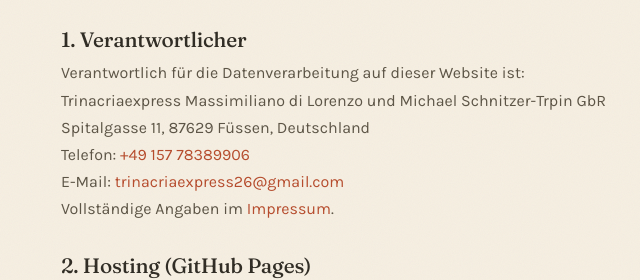
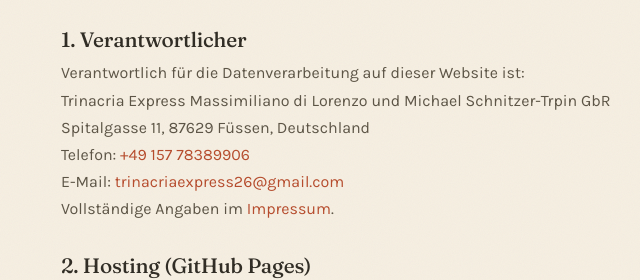
Before and after one commit to AbuElia81/trinacriaexpress1, a plain HTML site: page datenschutz.html in a window 1280 px wide. Shown: the part 370-650 px from the top of the page, 223-863 px from the left. Drawn offline with Linux system fonts and the light colour scheme.

Commit message:
Firmierung auseinandergeschrieben: Trinacria Express ... GbR
Im Impressum und bei "Verantwortlicher" in der Datenschutzerklaerung stand
"Trinacriaexpress"; nach Angabe des Nutzers wird der Name getrennt
geschrieben. Damit stimmt die Schreibweise jetzt auf allen Seiten ueberein.

Co-Authored-By: Claude Opus 5 <noreply@anthropic.com>

```diff
--- a/datenschutz.html
+++ b/datenschutz.html
@@ -53,7 +53,7 @@
   <h2>1. Verantwortlicher</h2>
   <p>
     Verantwortlich für die Datenverarbeitung auf dieser Website ist:<br>
-    Trinacriaexpress Massimiliano di Lorenzo und Michael Schnitzer-Trpin GbR<br>
+    Trinacria Express Massimiliano di Lorenzo und Michael Schnitzer-Trpin GbR<br>
     Spitalgasse 11, 87629 Füssen, Deutschland<br>
     Telefon: <a href="tel:+4915778389906">+49 157 78389906</a><br>
     E-Mail: <a href="mailto:trinacriaexpress26@gmail.com">trinacriaexpress26@gmail.com</a><br>
```
Also changed, not shown: impressum.html (+1 -1 lines).
